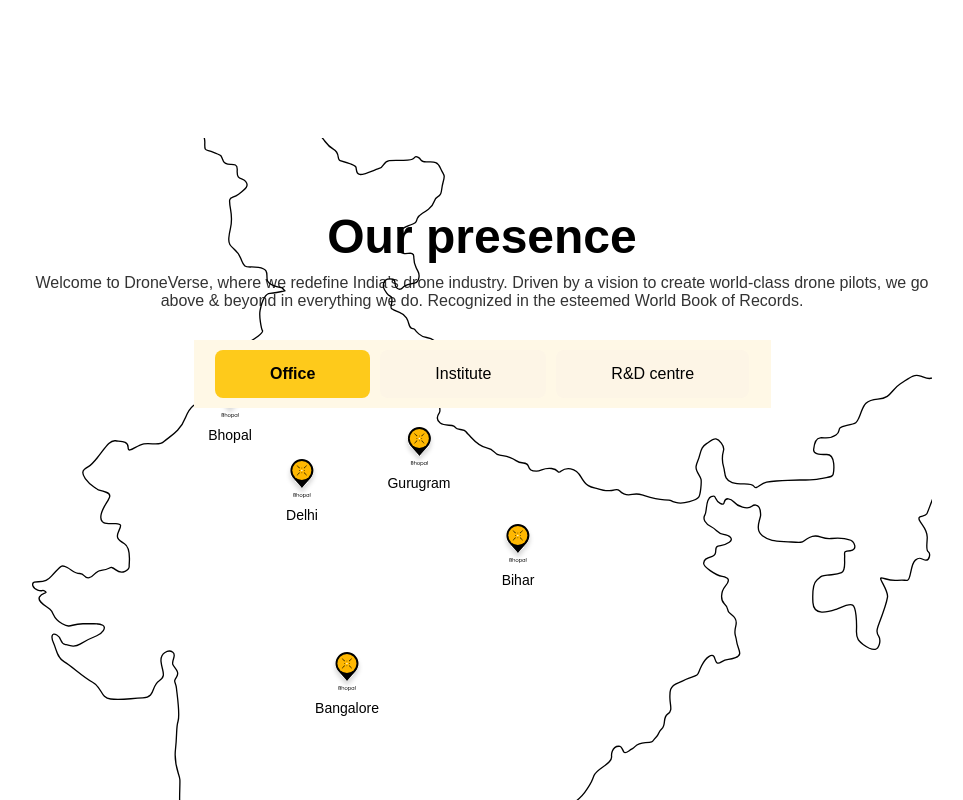
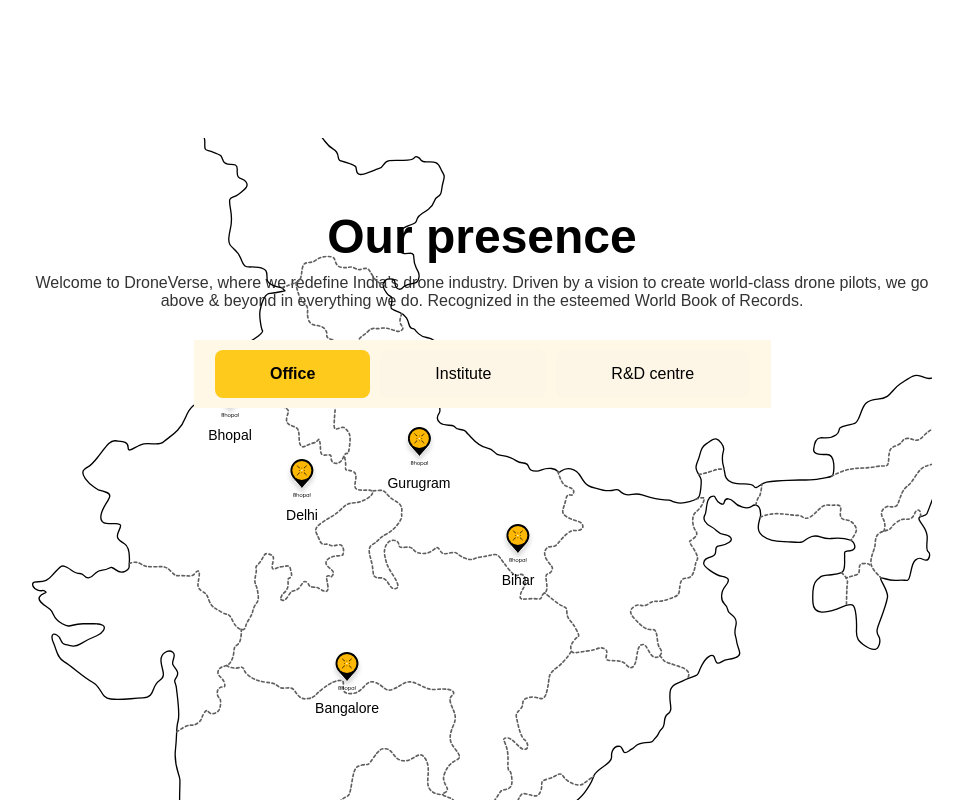
Before and after one commit to Adnnable/droneverse, a Next.js app: page / in a window 1280 px wide. Shown: the part 6460-7260 px from the top of the page, without its empty margins (158-1121 px from the left). Built offline with nearby package versions, Linux system fonts and the light colour scheme.

Commit message:
added map

```diff
--- a/src/components/Presence/index.js
+++ b/src/components/Presence/index.js
@@ -11,7 +11,7 @@
     { name: 'Bangalore', top: '72%', left: '35%', address: '' },
     { name: 'Gurugram', top: '44%', left: '43%', address: '70A, Delhi - Jaipur Expy, Block A, Sector 34, Gurugram, Haryana 122101' },
     { name: 'Bihar', top: '56%', left: '54%', address: '' },
-    { name: 'Tamil nadu', top: '95%', left: '40%', address: '' },
+    { name: 'Tamil nadu', top: '100%', left: '40%', address: '' },
   ],
   Institute: [],
   'R&D centre': [],
@@ -70,7 +70,7 @@
 
 
       <div className={styles.mapWrapper}>
-        <Image src="/assets/img/presence/Vector.svg" alt="India Map" width={800} height={400} className={styles.mapImage} />
+        <Image src="/assets/img/presence/states.svg" alt="India Map" width={800} height={400} className={styles.mapImage} />
         {LOCATIONS[activeTab].map((loc, idx) => (
           <div
             key={idx}
```
Also changed, not shown: public/assets/img/presence/states.svg (added).
